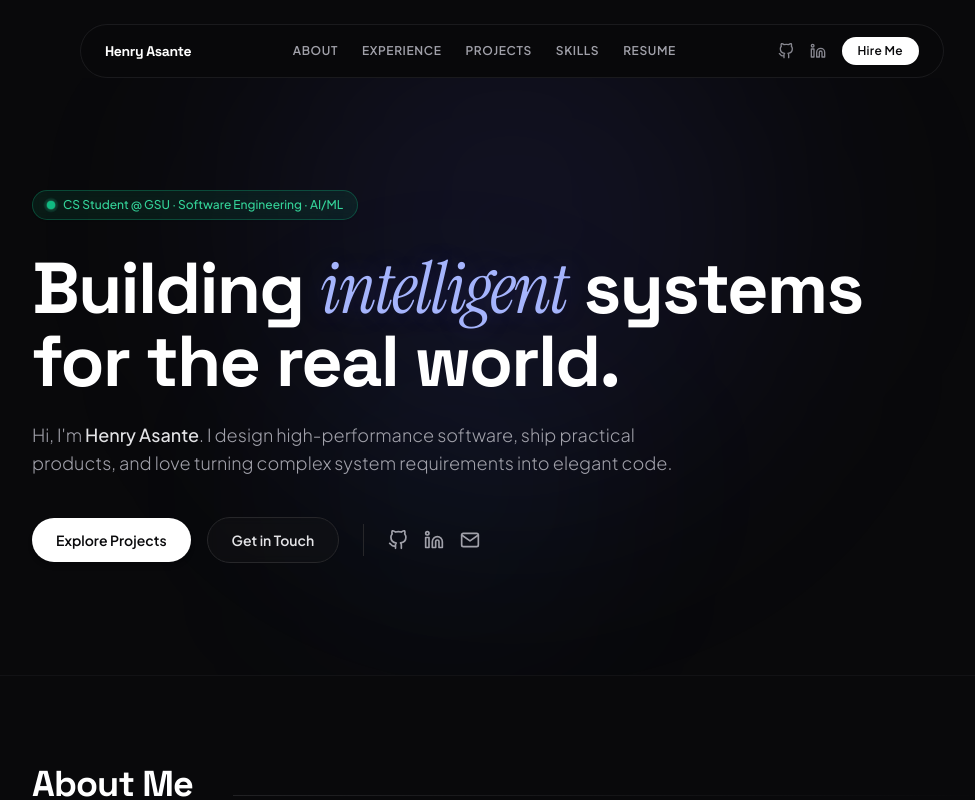
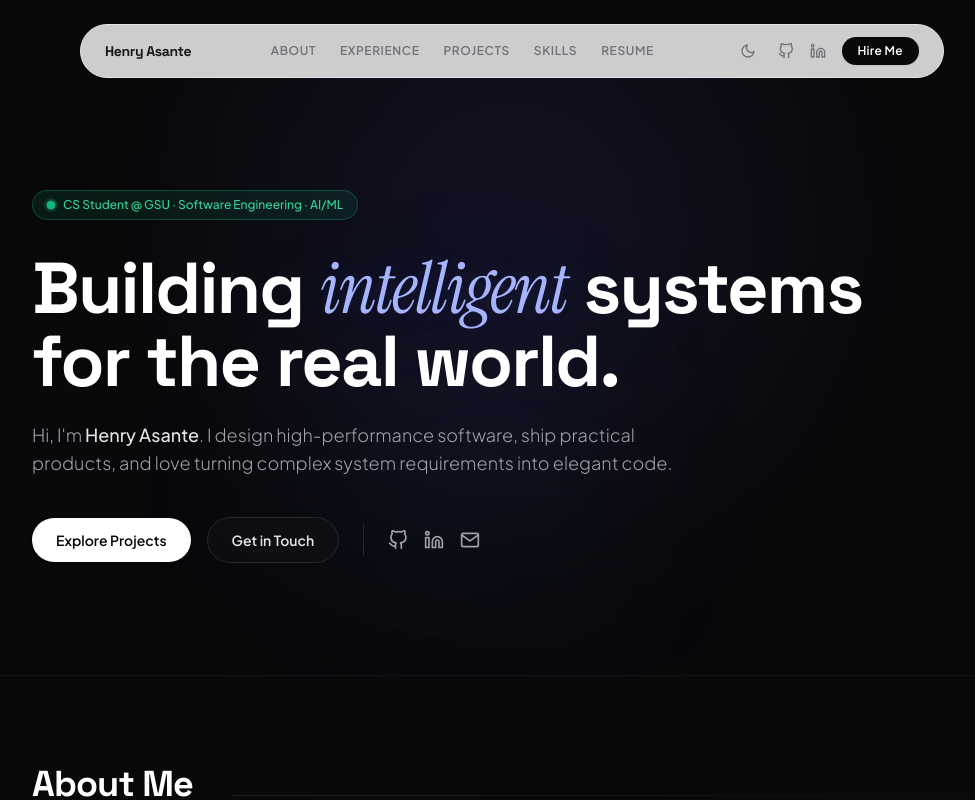
Before and after one commit to henryagyare/henry-portfolio, a React (Vite) app: page / in a window 1280 px wide. Shown: the top 800 px of the page, without its empty margins (128-1103 px from the left). Built offline with nearby package versions, Linux system fonts and the light colour scheme; no server answers.

Commit message:
feat: add theme toggle button to Nav
Toggles a "dark" class on <html> and persists the choice to
localStorage so it survives reloads and matches the FOUC-prevention
script in index.html. Also restyles the nav bar for light mode.

```diff
--- a/src/components/Nav.jsx
+++ b/src/components/Nav.jsx
@@ -1,40 +1,76 @@
-import React from "react";
+import React, { useState, useEffect } from "react";
 import { Link, useLocation } from "react-router-dom";
-import { FiGithub, FiLinkedin } from "../utils/icons.jsx";
+import { FiGithub, FiLinkedin, FiSun, FiMoon } from "../utils/icons.jsx";
 import { site } from "../content.js";
 
 export default function Nav() {
   const location = useLocation();
   const isHome = location.pathname === "/";
 
+  // Initialize theme from localStorage or system prefers-color-scheme
+  const [theme, setTheme] = useState(() => {
+    if (typeof window !== "undefined") {
+      const stored = localStorage.getItem("theme");
+      if (stored) return stored;
+      return document.documentElement.classList.contains("dark") ? "dark" : "light";
+    }
+    return "dark";
+  });
+
+  useEffect(() => {
+    if (theme === "dark") {
+      document.documentElement.classList.add("dark");
+      localStorage.setItem("theme", "dark");
+    } else {
+      document.documentElement.classList.remove("dark");
+      localStorage.setItem("theme", "light");
+    }
+  }, [theme]);
+
+  const toggleTheme = () => {
+    setTheme((prev) => (prev === "dark" ? "light" : "dark"));
+  };
+
   // Helper: if on home page, use hash links; if on other pages, go home first
   const homeLink = (hash) => (isHome ? hash : `/${hash}`);
 
   return (
     <nav className="sticky top-4 z-50 mx-auto max-w-4xl px-4">
-      <div className="flex items-center justify-between rounded-full border border-zinc-800/60 bg-zinc-950/70 px-6 py-3 backdrop-blur-md">
+      <div className="flex items-center justify-between rounded-full border border-zinc-200 bg-white/80 dark:border-zinc-800/60 dark:bg-zinc-950/70 px-6 py-3 backdrop-blur-md transition-all duration-300 shadow-sm dark:shadow-none">
         <Link
           to="/"
-          className="font-display font-bold text-sm tracking-tight text-white hover:text-indigo-400 transition-colors"
+          className="font-display font-bold text-sm tracking-tight text-zinc-900 dark:text-white hover:text-indigo-600 dark:hover:text-indigo-400 transition-colors"
         >
           {site.name}
         </Link>
-        <div className="hidden sm:flex items-center gap-6 text-xs font-semibold tracking-wider uppercase text-zinc-400">
-          <a className="hover:text-white transition-colors" href={homeLink("#about")}>About</a>
-          <a className="hover:text-white transition-colors" href={homeLink("#experience")}>Experience</a>
-          <a className="hover:text-white transition-colors" href={homeLink("#projects")}>Projects</a>
-          <a className="hover:text-white transition-colors" href={homeLink("#skills")}>Skills</a>
-          <Link className="hover:text-white transition-colors" to="/resume">Resume</Link>
+        <div className="hidden sm:flex items-center gap-6 text-xs font-semibold tracking-wider uppercase text-zinc-500 dark:text-zinc-400">
+          <a className="hover:text-zinc-900 dark:hover:text-white transition-colors" href={homeLink("#about")}>About</a>
+          <a className="hover:text-zinc-900 dark:hover:text-white transition-colors" href={homeLink("#experience")}>Experience</a>
+          <a className="hover:text-zinc-900 dark:hover:text-white transition-colors" href={homeLink("#projects")}>Projects</a>
+          <a className="hover:text-zinc-900 dark:hover:text-white transition-colors" href={homeLink("#skills")}>Skills</a>
+          <Link className="hover:text-zinc-900 dark:hover:text-white transition-colors" to="/resume">Resume</Link>
         </div>
         <div className="flex items-center gap-4">
-          <a className="hover:text-white text-zinc-455 transition-colors" href={site.links.github} aria-label="GitHub" target="_blank" rel="noopener noreferrer">
+          {/* Theme Toggle Button */}
+          <button
+            onClick={toggleTheme}
+            className="text-zinc-500 hover:text-zinc-900 dark:text-zinc-400 dark:hover:text-white transition-colors p-1.5 rounded-full hover:bg-zinc-100 dark:hover:bg-zinc-900"
+            aria-label="Toggle Theme"
+          >
+            {theme === "dark" ? (
+              <FiSun className="h-4.5 w-4.5" />
+            ) : (
+              <FiMoon className="h-4.5 w-4.5" />
+            )}
+          </button>
+          <a className="hover:text-zinc-900 dark:hover:text-white text-zinc-500 dark:text-zinc-400 transition-colors" href={site.links.github} aria-label="GitHub" target="_blank" rel="noopener noreferrer">
             <FiGithub className="h-4.5 w-4.5" />
           </a>
-          <a className="hover:text-white text-zinc-455 transition-colors" href={site.links.linkedin} aria-label="LinkedIn" target="_blank" rel="noopener noreferrer">
+          <a className="hover:text-zinc-900 dark:hover:text-white text-zinc-500 dark:text-zinc-400 transition-colors" href={site.links.linkedin} aria-label="LinkedIn" target="_blank" rel="noopener noreferrer">
             <FiLinkedin className="h-4.5 w-4.5" />
           </a>
           <a
-            className="bg-white hover:bg-zinc-200 text-zinc-950 rounded-full px-4 py-1.5 text-xs font-semibold tracking-wide transition-all shadow-sm"
+            className="bg-zinc-950 hover:bg-zinc-800 text-white dark:bg-white dark:hover:bg-zinc-200 dark:text-zinc-950 rounded-full px-4 py-1.5 text-xs font-semibold tracking-wide transition-all shadow-sm"
             href={homeLink("#contact")}
           >
             Hire Me
```
